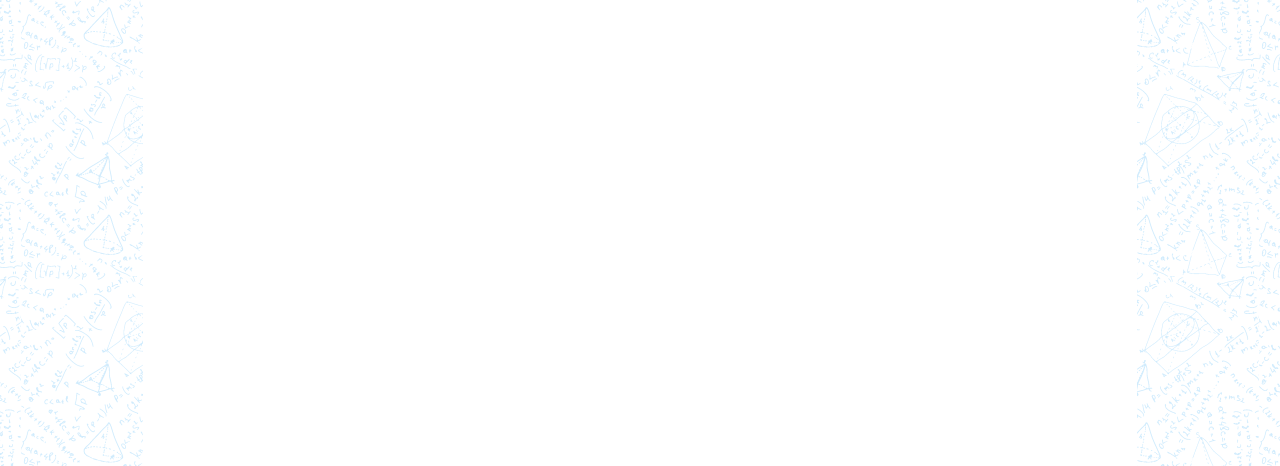
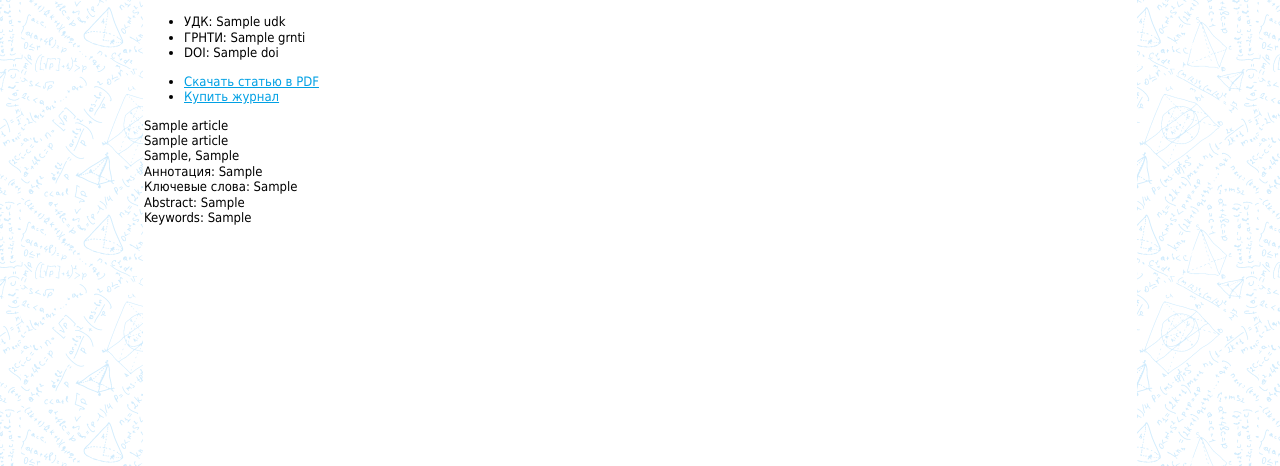
Before and after one commit to Mementomori666/JS, a PHP site: template view/article.php in a window 1280 px wide. Shown: the part 544-1010 px from the top of the page. Run offline with PHP 8.4, Linux system fonts and the light colour scheme; the template is opened without the code that fills it: most values are stand-ins (such as "Sample title", 1, 10 or a date in 2020); data that the repository does not hold is empty; some libraries are stand-ins or nearby versions.

Commit message:
article dev 2

```diff
--- a/classes/DataForMeta.php
+++ b/classes/DataForMeta.php
@@ -122,6 +122,7 @@ class DataForMeta
       $query = $link->prepare($sql);
       $query->execute(array(':id' => $id));
       $result = $query->fetchAll(PDO::FETCH_ASSOC);
+      $result = $result[0];
       $sql = "SELECT * FROM author WHERE article_id = :id ;";
       $query = $link->prepare($sql);
       $query->execute(array(':id' => $id));
--- a/view/article.php
+++ b/view/article.php
@@ -1,3 +1,15 @@
+<?php
+/**
+ * @var $article array
+ * @var $allReleases array
+ */
+
+$article_link = explode(ROOT_DIR, $article['article_link']);
+$article_link = '/'.str_replace('\\', '/', $article_link);
+$preview_link = explode(ROOT_DIR, $article['preview_link']);
+$preview_link = '/'.str_replace('\\', '/', $preview_link);
+?>
+
 <div id="Layer1">
     <div id="Layer1_Container">
         <div class="arch_menu" id="archMenu">
@@ -17,8 +29,60 @@
             echo $str;
             ?>
         </div>
+        <div class="article_menu">
+            <div>
+                <a href="<?=$article_link?>">
+                    <img src="<?=$preview_link?>">
+                </a>
+            </div>
+            <div>
+                <ul>
+                <li><span>УДК:&nbsp</span><?=$article['udk']?></li>
+                <li><span>ГРНТИ:&nbsp</span><?=$article['grnti']?></li>
+                <li><span>DOI:&nbsp</span><?=$article['doi']?></li>
+                </ul>
+            </div>
+            <div>
+                <ul>
+                    <li><a href="<?=$article['article_link']?>">Скачать статью в PDF</a></li>
+    <!--                <li><a href="--><?//=$article['article_link']?><!--">Скачать журнал в PDF</a></li>-->
+                    <li><a href="http://ruslibart.com/products/21235164" target="_blank">Купить&nbsp;журнал</a></li>
+                </ul>
+            </div>
+        </div>
+        <div class="article_container">
+            <div>
+                <?= (isset($article['title_ru']))?$article['title_ru'] : '';?>
+            </div>
+            <div>
+                <?= (isset($article['title_en']))?$article['title_en'] : '';?>
+            </div>
+            <div>
+                <?php
+                $str = '';
+                foreach ($article['authors'] as $author) {
+                    if(isset($author['fio_ru']) && $author['fio_ru'] != '') $str .= $author['fio_ru'] . ', ';
+                    if(isset($author['fio_en']) && $author['fio_en'] != '') $str .= $author['fio_en'] . ', ';
+                }
+                $str = substr($str, 0, count($str) - 3);
+                echo $str;
+                ?>
+            </div>
+            <div>
+                <?= (isset($article['annotation_ru']) && $article['annotation_ru'] != '')?'<span>Аннотация:&nbsp</span>'.$article['annotation_ru'] : '';?>
+            </div>
+            <div>
+                <?= (isset($article['key_words_ru']) && $article['key_words_ru'] != '')?'<span>Ключевые слова:&nbsp</span>'.$article['key_words_ru'] : '';?>
+            </div>
+            <div>
+                <?= (isset($article['annotation_en']) && $article['annotation_en'] != '')?'<span>Abstract:&nbsp</span>'.$article['annotation_en'] : '';?>
+            </div>
+            <div>
+                <?= (isset($article['key_words_en']) && $article['key_words_en'] != '')?'<span>Keywords:&nbsp</span>'.$article['key_words_en'] : '';?>
+            </div>
+        </div>
         <pre>
-        <?php var_dump($article) ?>
+        <?php //var_dump($article) ?>
         <br>
         <br>
         <?php //var_dump($allReleases) ?>
```
